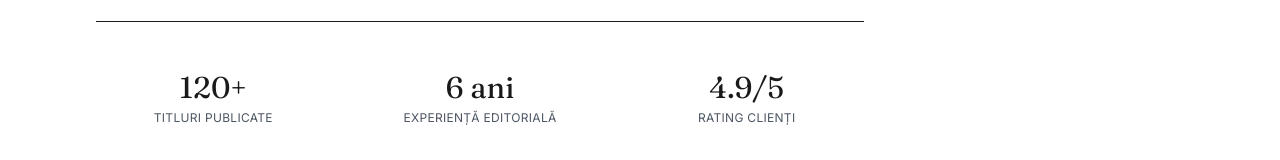
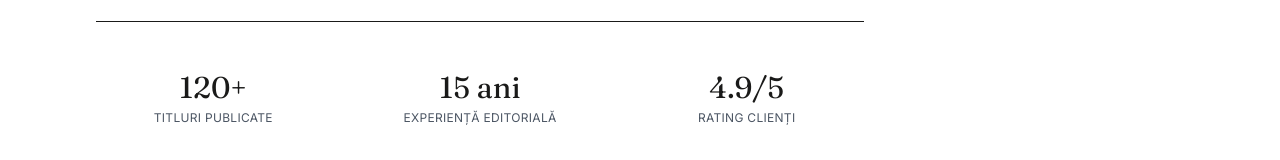
Before and after one commit to vladu224/tehnoredactare-website, a Next.js app: page / in a window 1280 px wide. Shown: the part 712-872 px from the top of the page. Built offline with nearby package versions, Linux system fonts and the light colour scheme; no server answers.

Commit message:
fix: update editorial experience to reflect current year dynamically

```diff
--- a/components/sections/hero/Hero.tsx
+++ b/components/sections/hero/Hero.tsx
@@ -1,6 +1,6 @@
 const stats = [
     { value: "120+", label: "Titluri publicate" },
-    { value: "6 ani", label: "Experiență editorială" },
+    { value: `${new Date().getFullYear() - 2011} ani`, label: "Experiență editorială" },
     { value: "4.9/5", label: "Rating clienți" },
 ];
 
```
